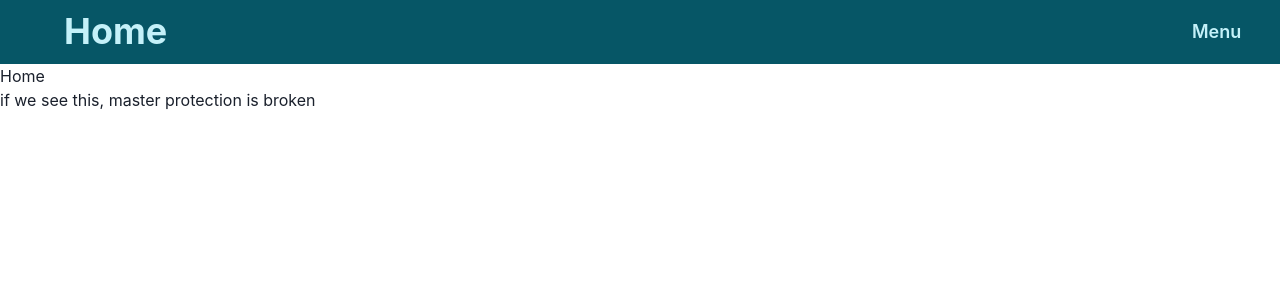
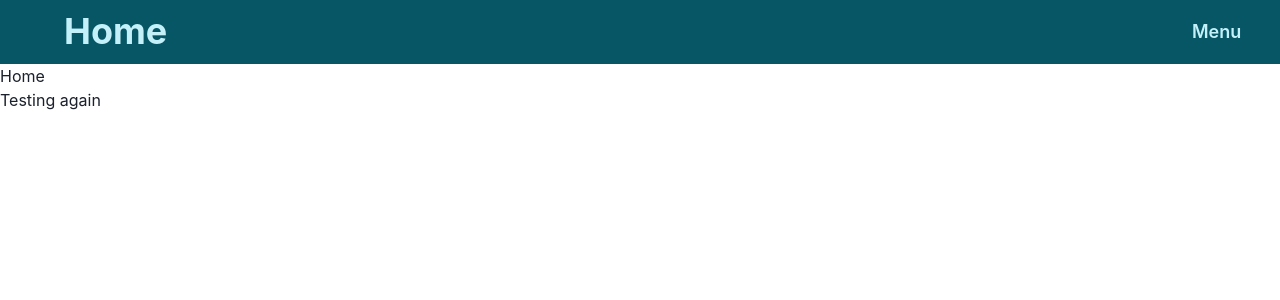
Before and after one commit to coderhood-dev/equipo-4, a React (Create React App) app: page / in a window 1280 px wide. Shown: the top 300 px of the page. Built offline with nearby package versions, Linux system fonts and the light colour scheme.

Commit message:
Testing push to master again

```diff
--- a/src/components/Home.jsx
+++ b/src/components/Home.jsx
@@ -7,7 +7,7 @@ export const Home = () => {
 		<div>
 			<Header pagename="Home" />
 			<h1>Home</h1>
-			<p> if we see this, master protection is broken</p>
+			<p> Testing again</p>
 		</div>
 	);
 };
```
Also changed, not shown: 1 other file (tests, documents, lock files or other folders).
